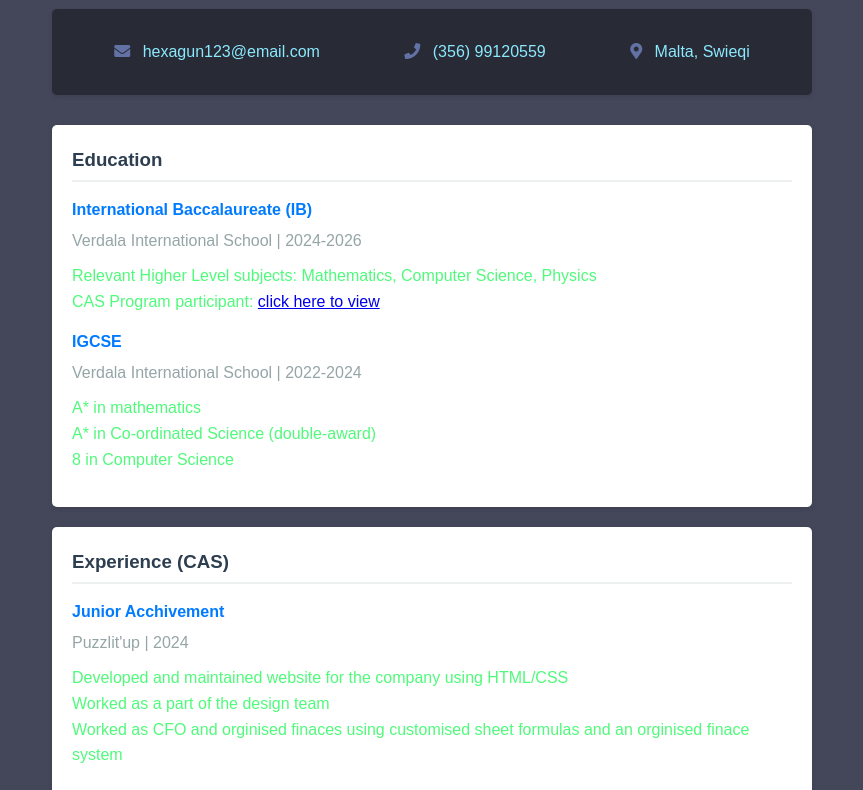
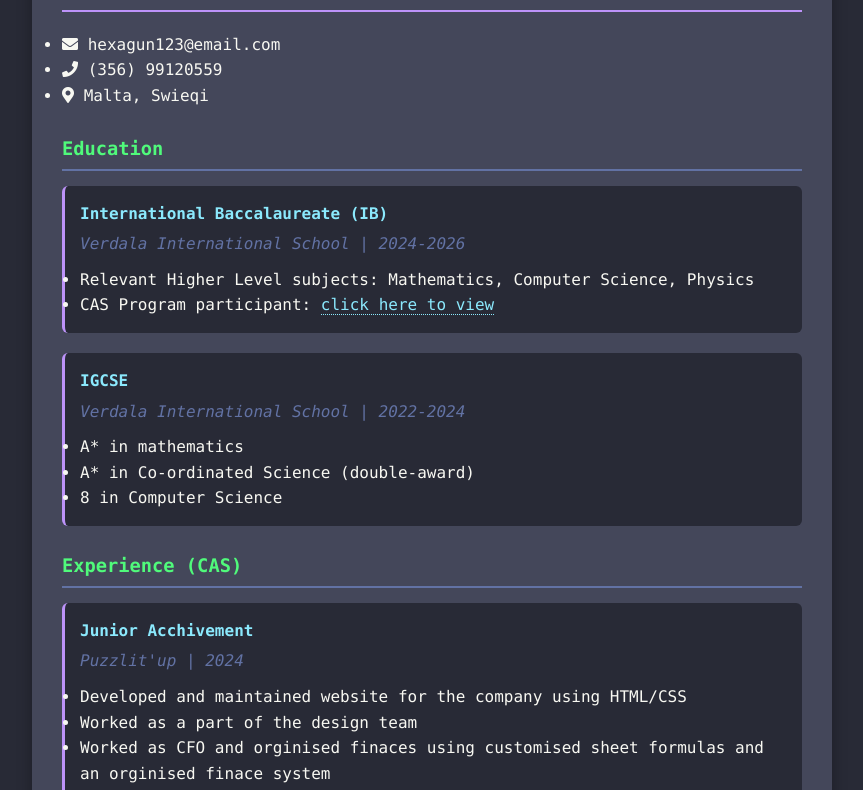
Before and after one commit to hexagun123/hexagun123.github.io, a plain HTML site: page index.html in a window 1280 px wide. Shown: the part 165-955 px from the top of the page, without its empty margins (208-1071 px from the left). Drawn offline with Linux system fonts and the light colour scheme.

Commit message:
Update style.css

```diff
--- a/style.css
+++ b/style.css
@@ -1,124 +1,148 @@
+:root {
+    --dracula-background: #282a36;
+    --dracula-current-line: #44475a;
+    --dracula-foreground: #f8f8f2;
+    --dracula-comment: #6272a4;
+    --dracula-cyan: #8be9fd;
+    --dracula-green: #50fa7b;
+    --dracula-orange: #ffb86c;
+    --dracula-pink: #ff79c6;
+    --dracula-purple: #bd93f9;
+    --dracula-red: #ff5555;
+    --dracula-yellow: #f1fa8c;
+}
+
 * {
     margin: 0;
     padding: 0;
     box-sizing: border-box;
-    font-family: 'Arial', sans-serif;
+    font-family: 'Fira Code', 'Consolas', monospace;
 }
 
 body {
     line-height: 1.6;
-    color: #50FA7B;
-    background-color: #44475A;
-}
-
-ul{
-    list-style: none;
+    color: var(--dracula-foreground);
+    background-color: var(--dracula-background);
+    padding: 20px;
 }
 
 .container {
     max-width: 800px;
     margin: 0 auto;
-    padding: 20px;
+    background-color: var(--dracula-current-line);
+    padding: 30px;
+    box-shadow: 0 0 15px rgba(0,0,0,0.3);
+    border-radius: 8px;
 }
 
 .header {
     text-align: center;
-    margin-bottom: 30px;
+    margin-bottom: 20px;
     padding-bottom: 20px;
-    border-bottom: 2px solid #007bff;
+    border-bottom: 2px solid var(--dracula-purple);
 }
 
 .header h1 {
+    color: var(--dracula-pink);
     font-size: 2.5em;
-    color: #BD93F9;
+    margin-bottom: 5px;
 }
 
 .header h2 {
-    font-size: 1.5em;
-    color: #FF79C6;
+    color: var(--dracula-cyan);
+    font-size: 1.4em;
 }
 
-.contact-info {
-    background-color: #282A36;
-    padding: 20px;
-    margin-bottom: 30px;
-    border-radius: 5px;
-    box-shadow: 0 2px 5px rgba(0,0,0,0.1);
+.contact ul {
+    display: flex;
+    flex-wrap: wrap;
+    gap: 15px;
+    margin: 20px 0;
+    padding: 15px 0;
+    border-bottom: 1px solid var(--dracula-comment);
 }
 
-.contact-info ul {
-    list-style: none;
+.contact li {
     display: flex;
-    justify-content: space-around;
-    flex-wrap: wrap;
-    color: #50FA7B;
-}
-
-.contact-info li {
-    margin: 10px;
-    color: #8BE9FD;
-}
-
-.contact-info i {
-    margin-right: 8px;
-    color: #6272A4;
-}
-
-.content section {
-    background-color: #fff;
-    padding: 20px;
-    margin-bottom: 20px;
-    border-radius: 5px;
-    box-shadow: 0 2px 5px rgba(0,0,0,0.1);
+    align-items: center;
+    gap: 8px;
+    color: var(--dracula-foreground);
 }
 
 h3 {
-    color: #2c3e50;
-    margin-bottom: 15px;
+    color: var(--dracula-green);
+    margin: 25px 0 15px;
     padding-bottom: 5px;
-    border-bottom: 2px solid #ecf0f1;
+    border-bottom: 2px solid var(--dracula-comment);
 }
 
 .entry {
-    margin-bottom: 15px;
-
-}
-
-.entry ul{
-    list-style: none;
+    margin-bottom: 20px;
+    background-color: var(--dracula-background);
+    padding: 15px;
+    border-radius: 6px;
+    border-left: 3px solid var(--dracula-purple);
 }
 
 .entry h4 {
-    color: #007bff;
+    color: var(--dracula-cyan);
     margin-bottom: 5px;
 }
 
-.entry p {
-    color: #95a5a6;
+.company, .institution {
+    color: var(--dracula-comment);
+    font-style: italic;
     margin-bottom: 10px;
 }
 
 .skills ul {
     display: grid;
-    grid-template-columns: repeat(auto-fit, minmax(100px, 1fr));
+    grid-template-columns: repeat(auto-fit, minmax(150px, 1fr));
     gap: 10px;
-    list-style: none;
 }
 
 .skills li {
-    background-color: #ecf0f1;
+    background-color: var(--dracula-background);
     padding: 8px;
     border-radius: 5px;
     text-align: center;
+    border: 1px solid var(--dracula-purple);
+    transition: all 0.3s ease;
+}
+
+.skills li:hover {
+    background-color: var(--dracula-purple);
+    transform: translateY(-2px);
+}
+
+.experience li::before {
+    content: "▹";
+    color: var(--dracula-green);
+    position: absolute;
+    left: 0;
+}
+
+a {
+    color: var(--dracula-cyan);
+    text-decoration: none;
+    border-bottom: 1px dotted var(--dracula-cyan);
+}
+
+a:hover {
+    color: var(--dracula-pink);
+    border-bottom-style: solid;
 }
 
 @media (max-width: 600px) {
-    .contact-info ul {
-        flex-direction: column;
-        align-items: center;
+    .container {
+        padding: 15px;
     }
 
-    .container {
-        padding: 10px;
+    .contact ul {
+        flex-direction: column;
+    }
+
+    .skills ul {
+        grid-template-columns: 1fr;
     }
 }
```
